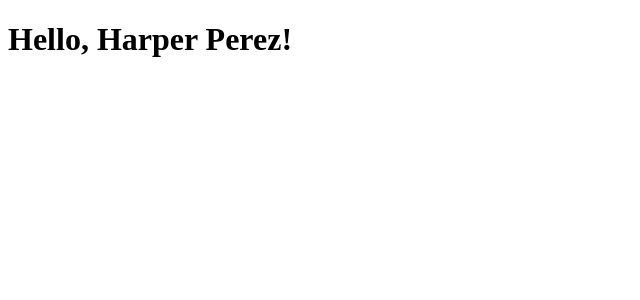
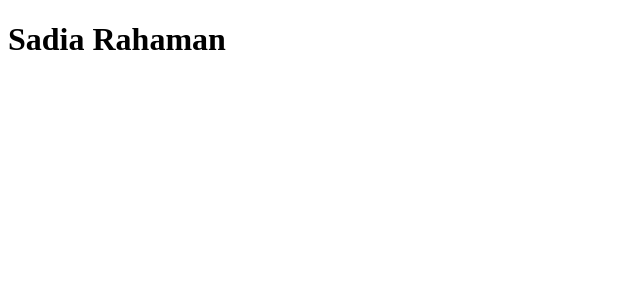
Before and after one commit to utsho-sadhak-joy/DOC1, a React (Create React App) app: page / in a window 1280 px wide. Shown: the top 300 px of the page, without its empty margins (0-640 px from the left). Built offline with nearby package versions, Linux system fonts and the light colour scheme.

Commit message:
presenting name

```diff
--- a/src/index.js
+++ b/src/index.js
@@ -2,40 +2,82 @@ import React from 'react';
 import ReactDOM from 'react-dom';
 // import App from './App';
 
-// const name = 'Sadia';
-// const joy = <h1>I love you {200*2 } </h1>;
 
 
-function formatName(user) {
-  return user.firstName + ' ' + user.lastName;
-}
 
-const user = {
-  firstName: 'Harper',
-  lastName: 'Perez'
-};
+const name = <h1>Sadia Rahaman</h1>
 
-const element = (
-  <h1>
-    Hello, {formatName(user)}!
-  </h1>
-);
-
-ReactDOM.render(
-  element,
-  document.getElementById('root')
-);
+ReactDOM.render(name, document.getElementById('root'));
 
 
 
 
 
-function getGreeting(user) {
-  if (user) {
-    return <h1>Hello, {formatName(user)}!</h1>;
-  }
-  return <h1>Hello, Stranger.</h1>;
-}
+
+
+
+
+
+
+
+
+
+
+
+
+
+
+
+
+
+
+
+
+
+
+
+
+
+
+
+
+
+
+
+
+// const name = 'Sadia';
+// const joy = <h1>I love you {200*2 } </h1>;
+
+// function formatName(user) {
+//   return user.firstName + ' ' + user.lastName;
+// }
+
+// const user = {
+//   firstName: 'Harper',
+//   lastName: 'Perez'
+// };
+
+// const element = (
+//   <h1>
+//     Hello, {formatName(user)}!
+//   </h1>
+// );
+
+// ReactDOM.render(
+//   element,
+//   document.getElementById('root')
+// );
+
+
+
+
+
+// function getGreeting(user) {
+//   if (user) {
+//     return <h1>Hello, {formatName(user)}!</h1>;
+//   }
+//   return <h1>Hello, Stranger.</h1>;
+// }
 
 
 
```
